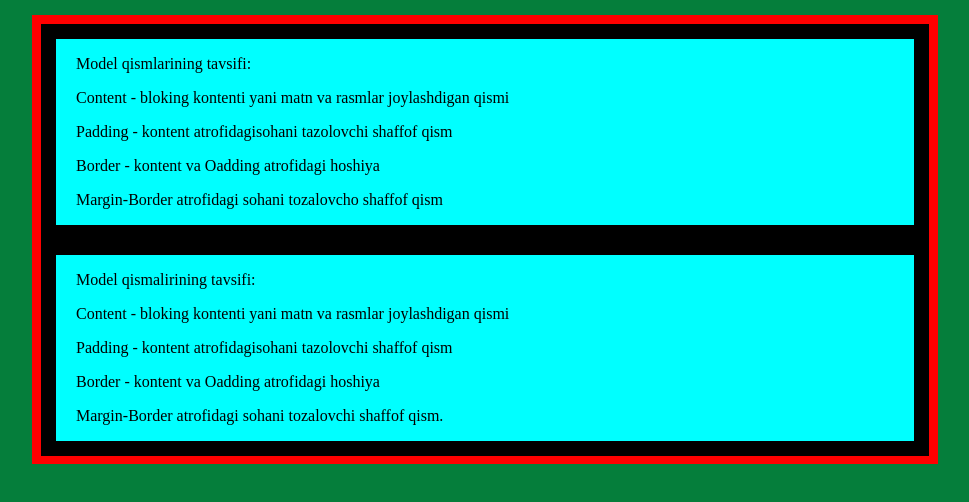
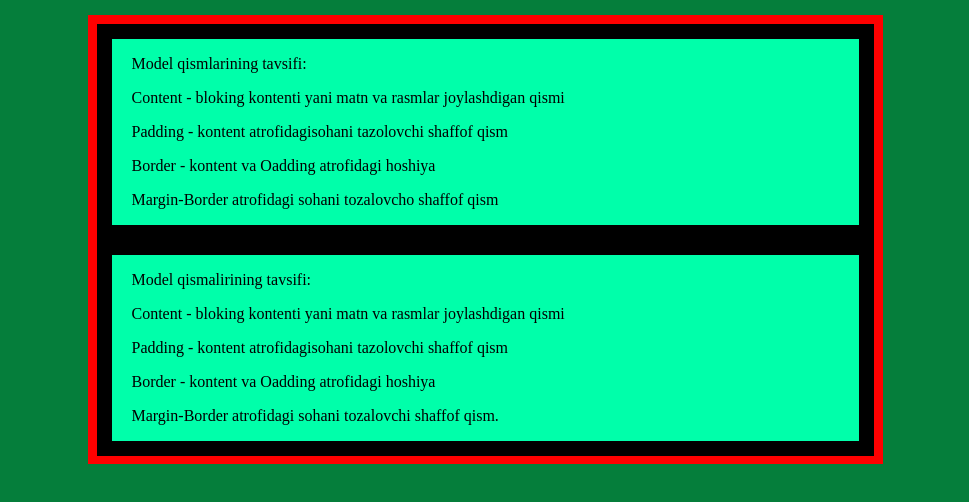
Before and after one commit to mirzoxid19999999-cyber/2--dars, a plain HTML site: page index.html in a window 1280 px wide. Shown: the part 108-610 px from the top of the page, without its empty margins (155-1124 px from the left). Drawn offline with Linux system fonts and the light colour scheme.

Commit message:
dadadadadadadad

```diff
--- a/main.css
+++ b/main.css
@@ -17,12 +17,12 @@ body{
 .main_2{
     border: 9px solid red;
     height: 431px;
-    width: 888px;
+    width: 777px;
     margin: 0 auto;
 
 }
 .e{
-    background-color: aqua;
+    background-color: rgb(0, 255, 170);
     border: 15px solid black;
     padding-left: 20px;
 }
```
